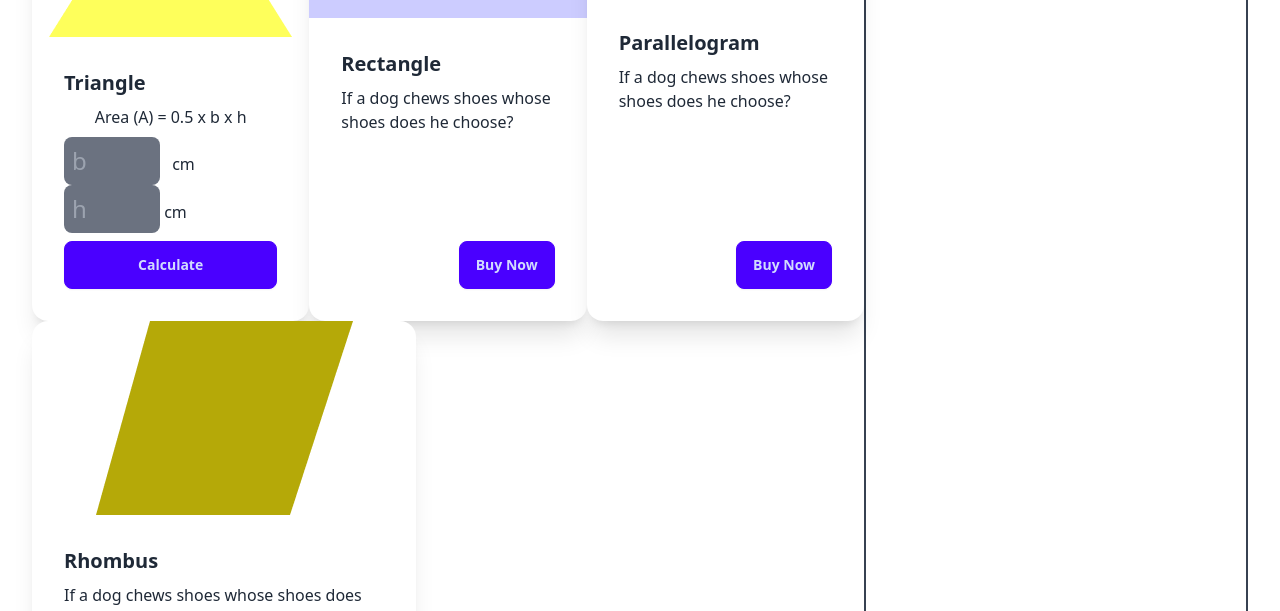
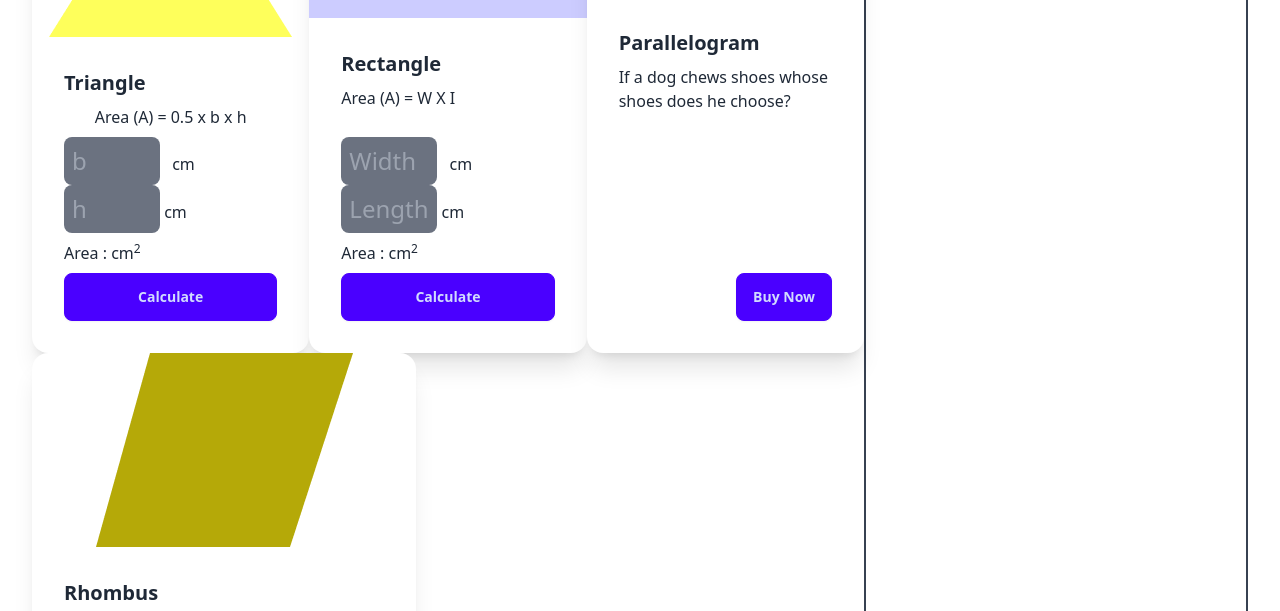
Before and after one commit to adnanalamin/geometry-genius, a plain HTML site: page index.html in a window 1280 px wide. Shown: the part 189-800 px from the top of the page. Drawn offline with nearby package versions, Linux system fonts and the light colour scheme.

Commit message:
Added rectangle-calculate.js File

```diff
--- a/index.html
+++ b/index.html
@@ -30,22 +30,34 @@
                       <div>
                         <input id="triangle-base" class="w-24 text-2xl p-2 rounded-lg bg-gray-500" type="text" placeholder="b">
                       <span class="mr-4 ml-2">cm</span>
-                      <input class="w-24 text-2xl p-2 rounded-lg bg-gray-500" type="text" placeholder="h">
+                      <input id="triangle-height" class="w-24 text-2xl p-2 rounded-lg bg-gray-500" type="text" placeholder="h">
                       <span>cm</span>
+                      </div>
+                      <div>
+                        <p>Area : <span id="triangle-area"> </span><span> cm<sup>2</sup></span></p>
                       </div>
                       <div class="card-actions">
                         <button onclick="calculateTriangleArea()" class="btn btn-primary w-full">Calculate</button>
                       </div>
                     </div>
                   </div>
-                  <!-- ==== Triangle -->
+                  <!-- ==== Rectangle ========= -->
                 <div class="card  bg-base-100 shadow-xl">
                     <figure><img src="./images/rectangle.png" alt="Shoes" /></figure>
                     <div class="card-body">
                       <h2 class="card-title">Rectangle</h2>
-                      <p>If a dog chews shoes whose shoes does he choose?</p>
-                      <div class="card-actions justify-end">
-                        <button class="btn btn-primary">Buy Now</button>
+                      <p>Area (A) = W X I</p>
+                      <div>
+                        <input id="rectanglr-width" class="w-24 text-2xl p-2 rounded-lg bg-gray-500" type="text" placeholder="Width">
+                      <span class="mr-4 ml-2">cm</span>
+                      <input id="rectangle-length" class="w-24 text-2xl p-2 rounded-lg bg-gray-500" type="text" placeholder="Length">
+                      <span>cm</span>
+                      </div>
+                      <div>
+                        <p>Area : <span id="rectangle-area"> </span><span> cm<sup>2</sup></span></p>
+                      </div>
+                      <div class="card-actions">
+                        <button onclick="calculateRectangleArea()" class="btn btn-primary w-full">Calculate</button>
                       </div>
                     </div>
                   </div>
@@ -80,5 +92,6 @@
     </main>
     <!-- ============== Link Js Files ================ -->
     <script src="./scripts/triangel-calculate.js"></script>
+    <script src="./scripts/rectangle-calculate.js"></script>
   </body>
 </html>
--- /dev/null
+++ b/scripts/rectangle-calculate.js
@@ -0,0 +1,18 @@
+function calculateRectangleArea(){
+    const rectangleWidthInput = document.getElementById('rectanglr-width');
+    const rectangleWidthText = rectangleWidthInput.value;
+    const width = parseFloat(rectangleWidthText);
+    console.log(width);
+
+
+    const rectangleLengthInput = document.getElementById('rectangle-length');
+    const rectangleLengthText = rectangleLengthInput.value;
+    const length = parseFloat(rectangleLengthText);
+    console.log(length);
+
+    const area = width * length;
+    console.log('Area of the rectangle is :',area);
+
+    const displayArea = document.getElementById('rectangle-area');
+    displayArea.innerHTML = area;
+}
--- a/scripts/triangel-calculate.js
+++ b/scripts/triangel-calculate.js
@@ -3,5 +3,20 @@ function calculateTriangleArea(){
     const triangleBaseInput = document.getElementById('triangle-base');
     const triangleBaseText = triangleBaseInput.value;
     const base = parseFloat(triangleBaseText);
-    // console.log(base)
+    // console.log(base);
+
+    // Get Triangle Height Value
+
+    const triangleHeightInput = document.getElementById('triangle-height');
+    const triangleHeightText = triangleHeightInput.value;
+    const height = parseFloat(triangleHeightText);
+    // console.log(height);
+
+    // Calculate area
+    const area = 0.5 * base * height;
+    console.log('Area of the Triangle is :', area);
+
+    // Display area
+    const displayArea = document.getElementById('triangle-area');
+    displayArea.innerText = area;
 }
```
